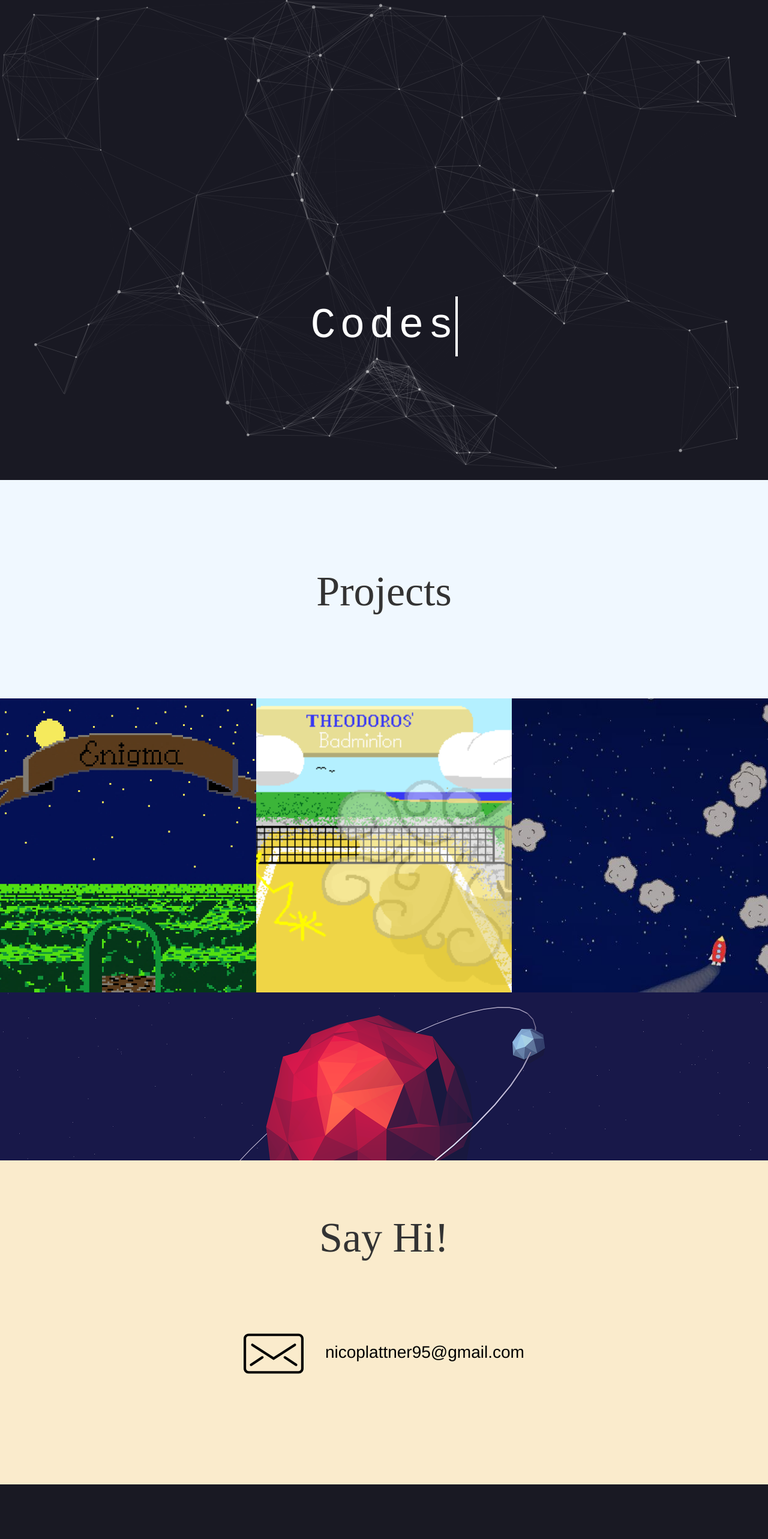
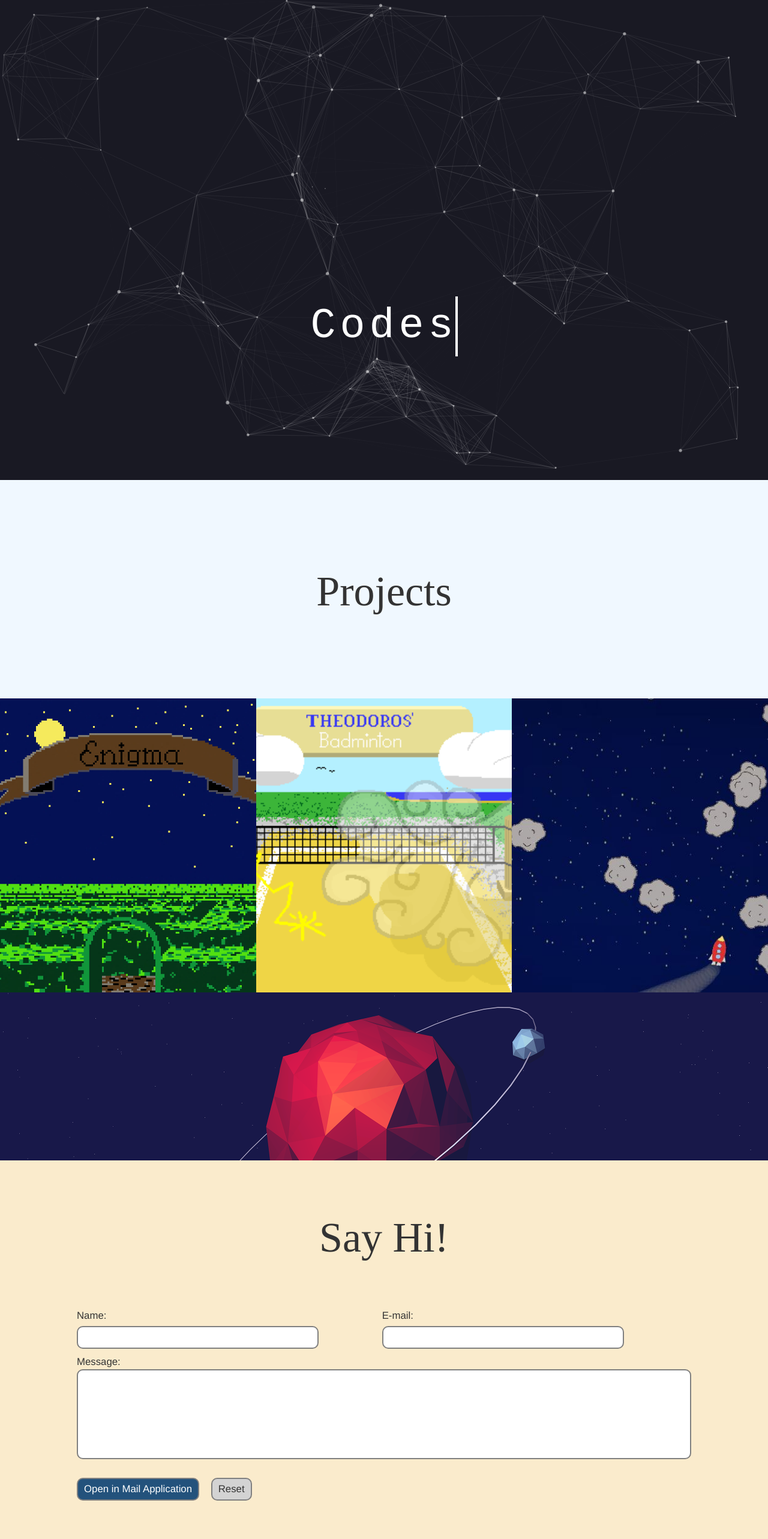
Before and after one commit to NicoPlattner/NPCodes-Website, a PHP site: page / in a window 1280 px wide. Shown: the whole page at 60% size. Before the commit the page ends 2474 px from the top, so only its background shows below. Run offline with PHP 8.4, Linux system fonts and the light colour scheme.

Commit message:
old version

```diff
--- a/css/css_index.css
+++ b/css/css_index.css
@@ -222,23 +222,62 @@ body, html {
 }
 
 #contact{
-    text-align: center;
     background-color: #faebcc;
     display: inline-block;
     width: 100%;
-    padding: 0 10% 12em 10%;
+    padding: 0 10% 5% 10%;
 }
 
 #contact h1{
     text-align: center;
     padding: 1em;
-    margin-bottom: .5em;
     font-size: 5em;
     font-family: "Century Gothic";
 }
 
-#contact a, #contact a:link,  #contact a:visited {
-    margin: .5em;
-    font-size: 2em;
-    color: black !important;
+form{
+    font-size: 1.2em;
 }
+
+#contact #namefield, #contact #mailfield{
+    display: inline-block;
+    width: 30em;
+}
+#namefield input, #mailfield input{
+    width: 80%;
+}
+
+input[type=text] {
+    box-sizing: border-box;
+    padding: 5px 10px;
+    margin: 5px 0 10px 0;
+    border-radius: 10px;
+    border: 2px solid gray;
+}
+
+textarea{
+    box-sizing: border-box;
+    padding: 5px 10px;
+    margin: 5px 0 10px 0;
+    border-radius: 10px;
+    border: 2px solid gray;
+    width: 100%;
+    height: 150px;
+    resize: none;
+}
+
+input[type="submit"]{
+    background-color: #23527c;
+    color: white;
+    padding: 5px 10px;
+    border: 2px solid gray;
+    border-radius: 10px;
+    margin-right: 15px;
+}
+
+input[type="reset"] {
+    background-color: lightgray;
+    padding: 5px 10px;
+    border: 2px solid gray;
+    border-radius: 10px;
+}
--- a/index.html
+++ b/index.html
@@ -141,17 +141,28 @@
     <div id="contact">
         <h1>Say Hi!</h1>
 
-        <a href="mailto:nicoplattner95@gmail.com" target="_blank">
-            <img src="media/mail.svg" alt="at sign" width=100>
-        </a>
+        <form method="post" enctype="text/plain">
+            <div id="namefield">
+                Name:<br>
+                <input type="text" name="name"><br>
+            </div>
+            <div id="mailfield">
+                E-mail:<br>
+                <input type="text" name="mail"><br>
+            </div>
+            <div>
+                Message:<br>
+                <textarea name="comment" rows="5"></textarea><br><br>
+                <input type="submit" value="Open in Mail Application">
+                <input type="reset" value="Reset">
+            </div>
+        </form>
+    </div>
 
-        <a href="mailto:nicoplattner95@gmail.com" target="_top">nicoplattner95@gmail.com</a>
-
-    </div>
 
     <script defer src="libraries/jquery-3.2.1.min.js"></script>
     <script defer src="libraries/bootstrap-3.3.7-dist/js/bootstrap.min.js"></script>
-    <script src="libraries/particles.min.js"></script>
+	 <script src="libraries/particles.min.js"></script>
 
 	 <script>
         particlesJS.load('particles-js', 'data/particles.json', function () {
```
Also changed, not shown: media/at_sign.svg (deleted), media/mail.svg (deleted).
